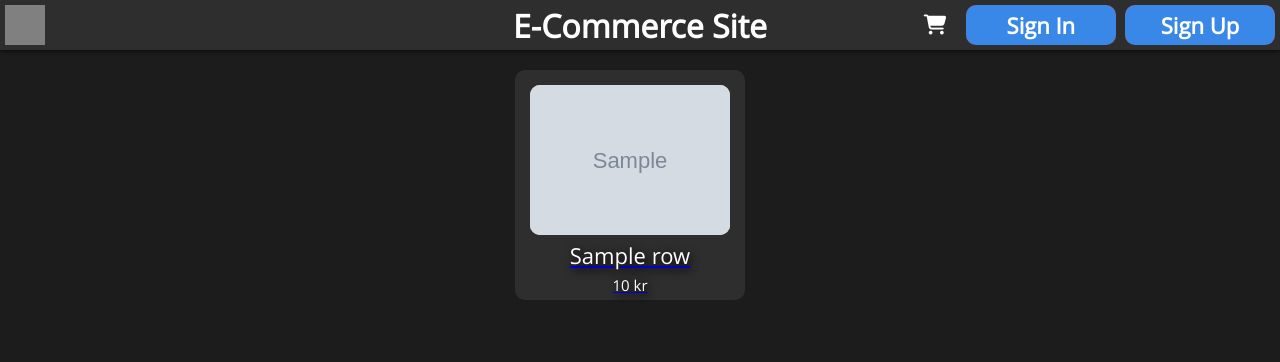
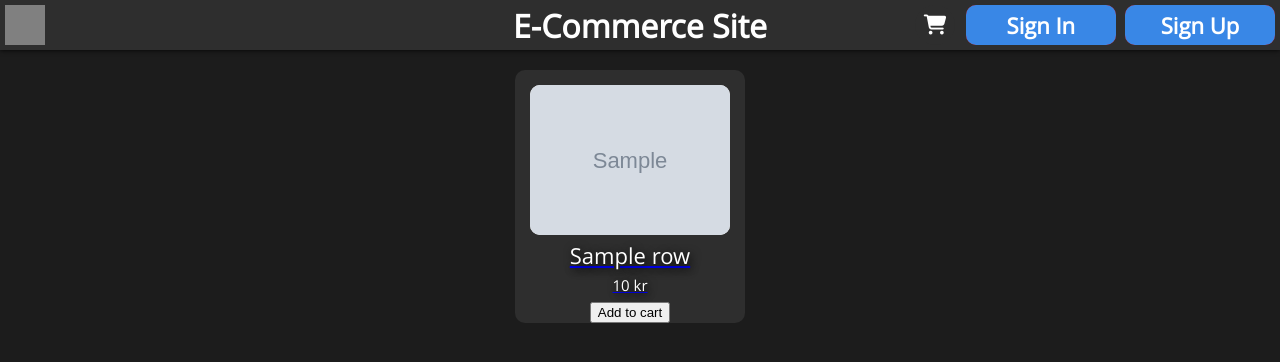
Before and after one commit to erik99s/D0018E, a Flask app: template templates/HomePage.html in a window 1280 px wide. Shown: the top 362 px of the page. Run offline with Flask 2, Linux system fonts and the light colour scheme; the template is opened without the code that fills it: most values are stand-ins (such as "Sample title", 1, 10 or a date in 2020); grey boxes marked "Sample" are stand-in pictures; parts of the project's set-up code (start-up, migrations or seed data) failed here and were passed over; some libraries are stand-ins or nearby versions.

Commit message:
Update HomePage.html

```diff
--- a/templates/HomePage.html
+++ b/templates/HomePage.html
@@ -15,6 +15,7 @@
                 <img src="{{row.ProductPicture}}">
                 <p id="name">{{row.ProductName}}</p>
                 <p id="price">{{row.Price}} kr</p>
+                <button>Add to cart</i></button>
             </div>
         </a>
     {% endfor %}
```
